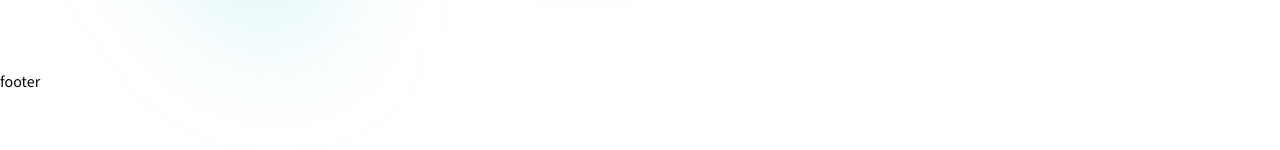
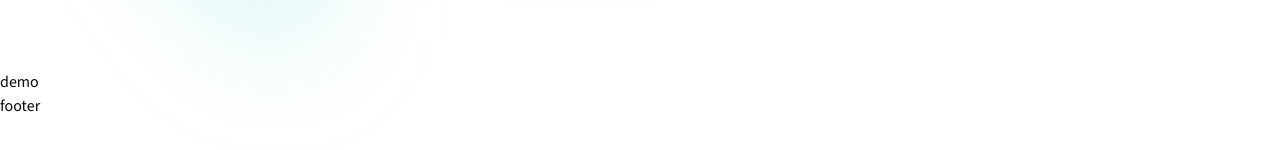
Before and after one commit to elaa-brahmi/ai-saas, a Next.js app in the folder my-app/: page / in a window 1280 px wide. Shown: the part 582-732 px from the top of the page. Built offline with nearby package versions, Linux system fonts and the light colour scheme.

Commit message:
created demo section

```diff
--- a/my-app/app/page.tsx
+++ b/my-app/app/page.tsx
@@ -1,5 +1,7 @@
 //import Image from "next/image";
 import HeroSection from '@/components/home/HeroSection'
+import DemoSection from '@/components/home/DemoSection'
+
 import BgGradient from '@/components/common/BgGradient'
 export default function Home() {
   return (
@@ -7,8 +9,9 @@ export default function Home() {
       <BgGradient/>
       <div className="flex flex-col">
         <HeroSection/>
+        <DemoSection/>
       </div>
-     {/*  <DemoSection/>
+     {/*
       <HowItWorksSection/>
       <Pricing/>
       <CTA/> */}
--- /dev/null
+++ b/my-app/components/home/DemoSection.tsx
@@ -0,0 +1,4 @@
+export default function DemoSection(){
+    return(
+    <div>demo</div>)
+}
```
